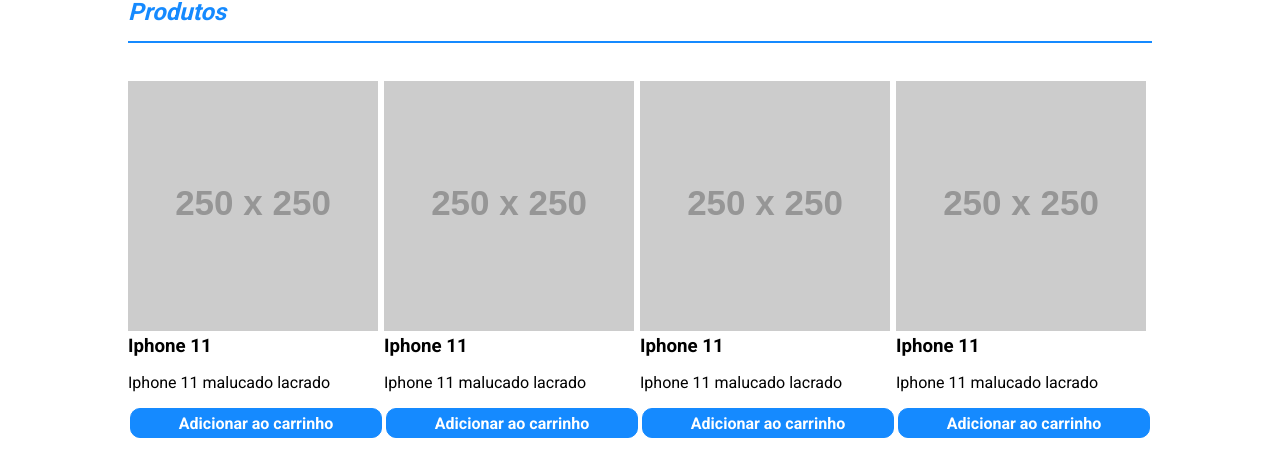
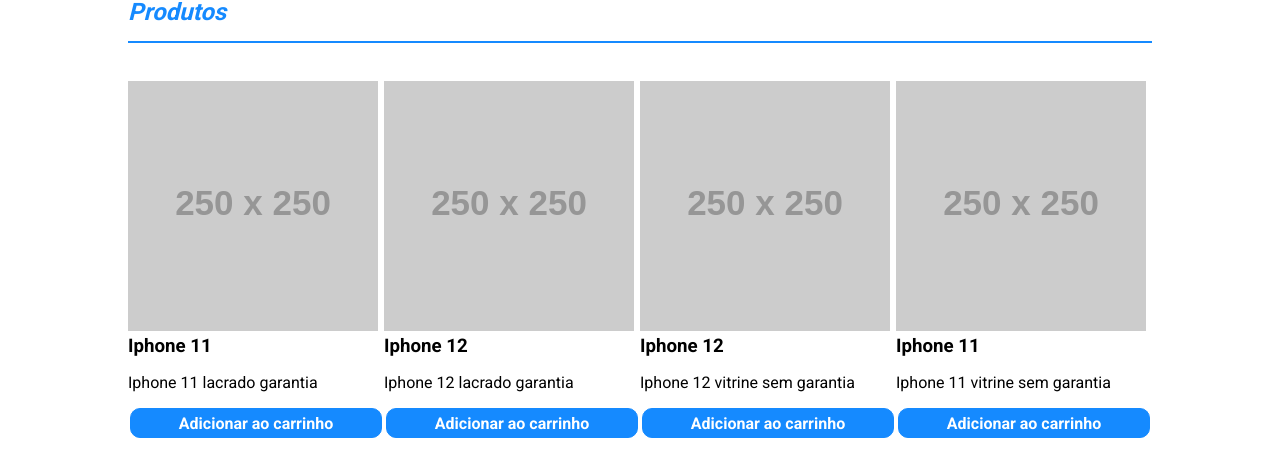
Before and after one commit to brunois10/Projeto-loja-iphone, a plain HTML site: page index.html in a window 1280 px wide. Shown: the part 488-964 px from the top of the page. Drawn offline with Linux system fonts and the light colour scheme; placeholder pictures from the web are drawn by us.

Commit message:
correção

```diff
--- a/index.html
+++ b/index.html
@@ -40,7 +40,7 @@
                     <img src="//via.placeholder.com/250x250"/>
                     <div class="tablet">
                         <h3>Iphone 11</h3>
-                        <p>Iphone 11 malucado lacrado</p>
+                        <p>Iphone 11 lacrado garantia</p>
                         <div class="botao">
                         <button type="button">Adicionar ao carrinho</button>
                     </div>
@@ -49,8 +49,18 @@
                 <li>
                     <img src="//via.placeholder.com/250x250"/>
                     <div class="tablet">
-                        <h3>Iphone 11</h3>
-                        <p>Iphone 11 malucado lacrado</p>
+                        <h3>Iphone 12</h3>
+                        <p>Iphone 12 lacrado garantia</p>
+                        <div class="botao">
+                            <button type="button">Adicionar ao carrinho</button>
+                        </div>
+                    </div>
+                </li>
+                <li>
+                    <img src="//via.placeholder.com/250x250"/>
+                    <div class="tablet">
+                        <h3>Iphone 12</h3>
+                        <p>Iphone 12 vitrine sem garantia</p>
                         <div class="botao">
                             <button type="button">Adicionar ao carrinho</button>
                         </div>
@@ -60,17 +70,7 @@
                     <img src="//via.placeholder.com/250x250"/>
                     <div class="tablet">
                         <h3>Iphone 11</h3>
-                        <p>Iphone 11 malucado lacrado</p>
-                        <div class="botao">
-                            <button type="button">Adicionar ao carrinho</button>
-                        </div>
-                    </div>
-                </li>
-                <li>
-                    <img src="//via.placeholder.com/250x250"/>
-                    <div class="tablet">
-                        <h3>Iphone 11</h3>
-                        <p>Iphone 11 malucado lacrado</p>
+                        <p>Iphone 11 vitrine sem garantia</p>
                         <div class="botao">
                             <button type="button">Adicionar ao carrinho</button>
                         </div>
```
